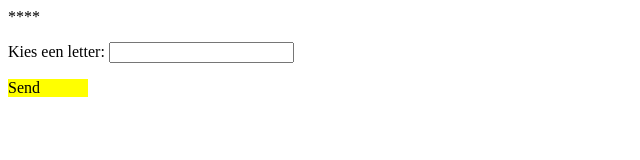
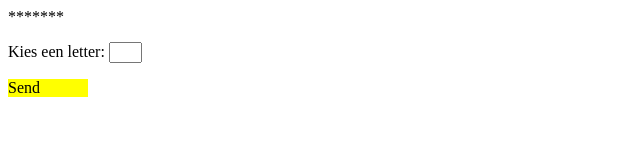
Before and after one commit to JaccoGritter/galgje, a plain HTML site: page index.html in a window 1280 px wide. Both pictures are taken after a click on the element "Send". Shown: the whole page, without its empty margins (0-640 px from the left). Drawn offline with nearby package versions, Linux system fonts and the light colour scheme.

Commit message:
small changes

```diff
--- a/index.html
+++ b/index.html
@@ -17,20 +17,29 @@
     <script>
     $(document).ready(function(){
 
-        var word = "code";
-        var answer = "****"
+        var word = "coderen";   // make this word anything you like!!
+        var wordLength = word.length;
+        var gameOver = false;
+        var turns = 10;
+        var answer = "";
+        for (var i=0; i<wordLength; i++) answer+= "*";
+        $("#word").html(answer);
+
 
         $("#send").click(function(){
             var letter = document.getElementById("letter").value;
+            document.getElementById("letter").value = "";
             checkLetter(letter);
+            if (gameOver) alert ("Game over!");
         });
 
         function checkLetter(letter) {
-            for (var i = 0; i < word.length ; i++){
+            for (var i = 0; i < wordLength ; i++){
                 if (word[i] == letter) {
                     answer = answer.slice(0,i,1) + letter + answer.slice(i+1,answer.length,1);
                  }
             }
+            if (!answer.includes("*")) gameOver = true;
             $("#word").html(answer);
         }
 
@@ -40,8 +49,8 @@
 </head>
 
 <body>
-    <div id="word">****</div>
-    <p>Kies een letter: <input id="letter" type="text" name="letter"></p>
+    <div id="word"></div>
+    <p>Kies een letter: <input id="letter" maxlength="1" size="1" type="text" name="letter"></p>
     <div id="send">Send</div>
 </body>
 </html>
```
